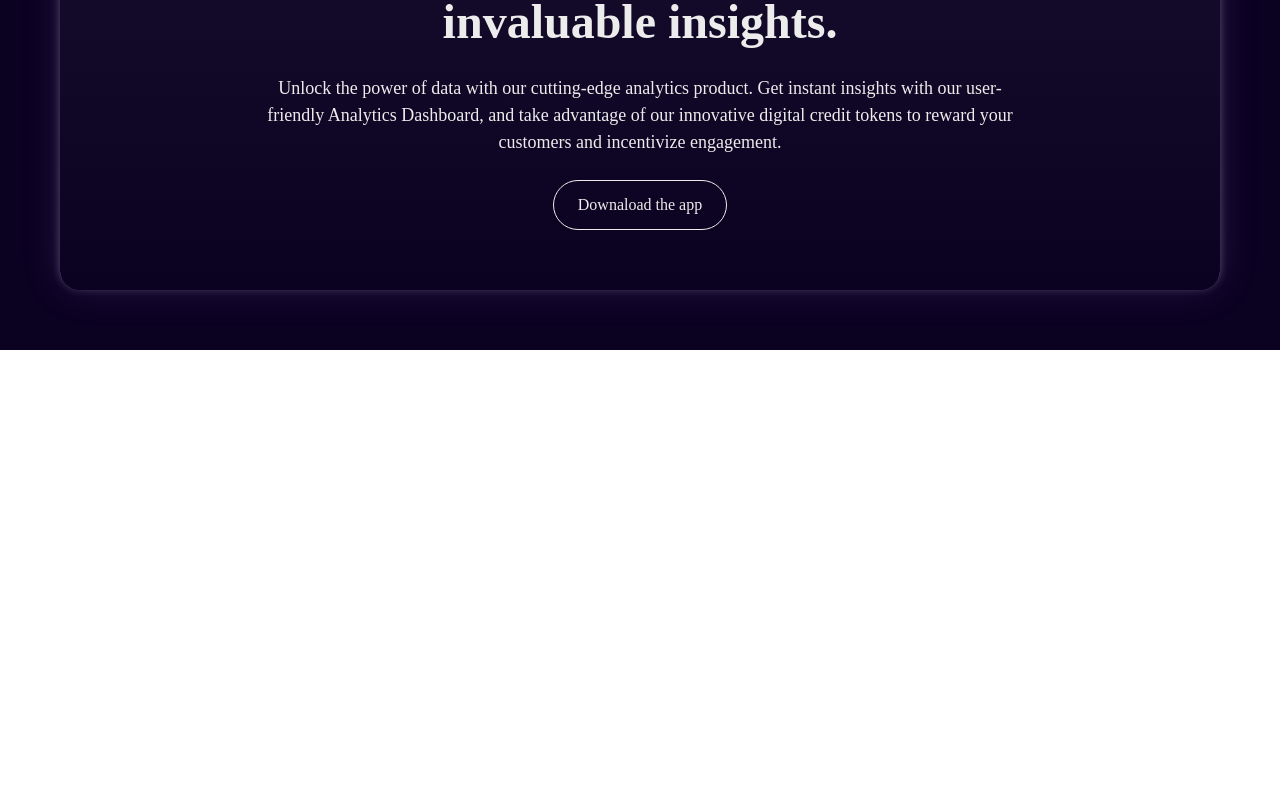
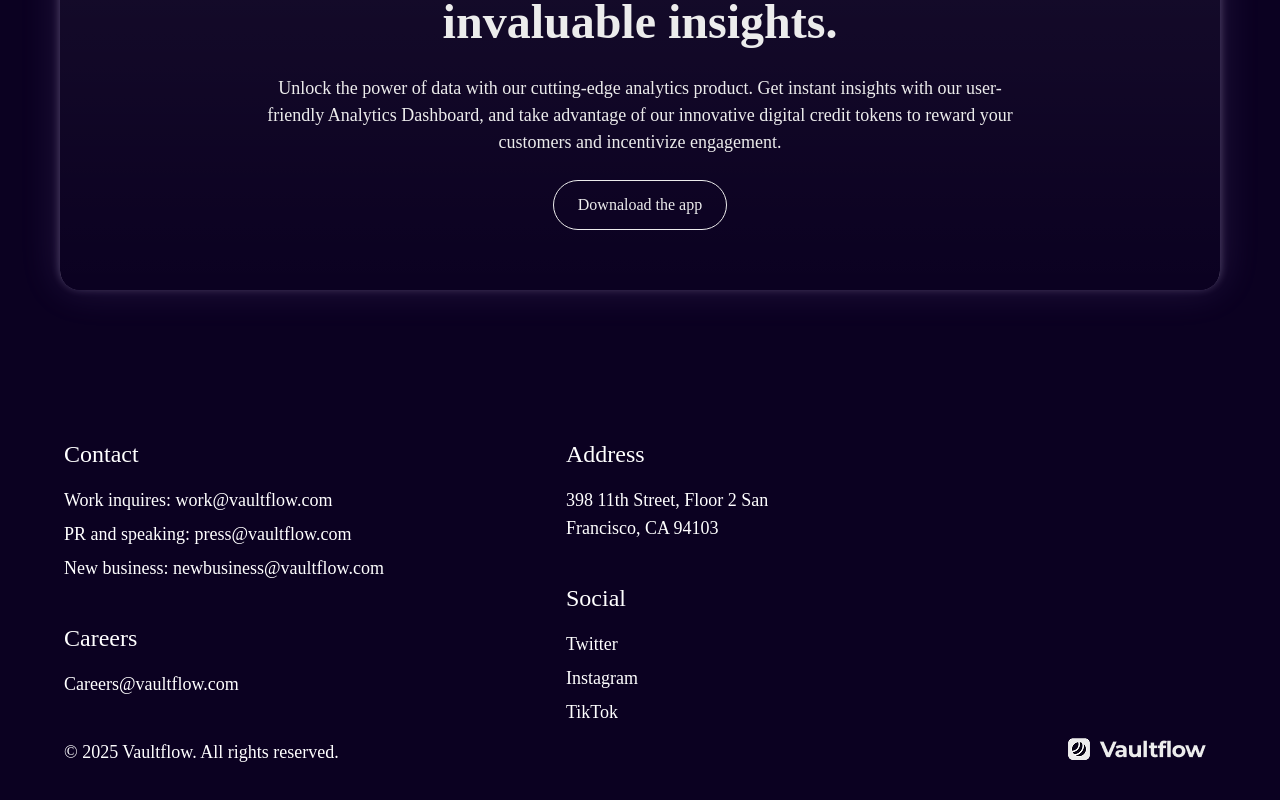
Before and after one commit to hervezossou/vaultflow, a React (Vite) app: page / in a window 1280 px wide. Shown: the part 1606-2406 px from the top of the page. Before the commit the page ends 1956 px from the top, so only its background shows below. Built offline with nearby package versions, Linux system fonts and the light colour scheme.

Commit message:
feat(app): nested footer into app

```diff
--- a/src/App.tsx
+++ b/src/App.tsx
@@ -1,6 +1,7 @@
 import { LogoSection } from "./components/sections/logo-section";
 import { FeaturesSection } from "./components/sections/features-section";
 import { CallToAction } from "./components/sections/call-to-action";
+import { Footer } from "./components/layout/footer";
 
 export default function App() {
   return (
@@ -10,6 +11,7 @@ export default function App() {
         <FeaturesSection />
         <CallToAction />
       </main>
+      <Footer />
     </>
   );
 }
```
